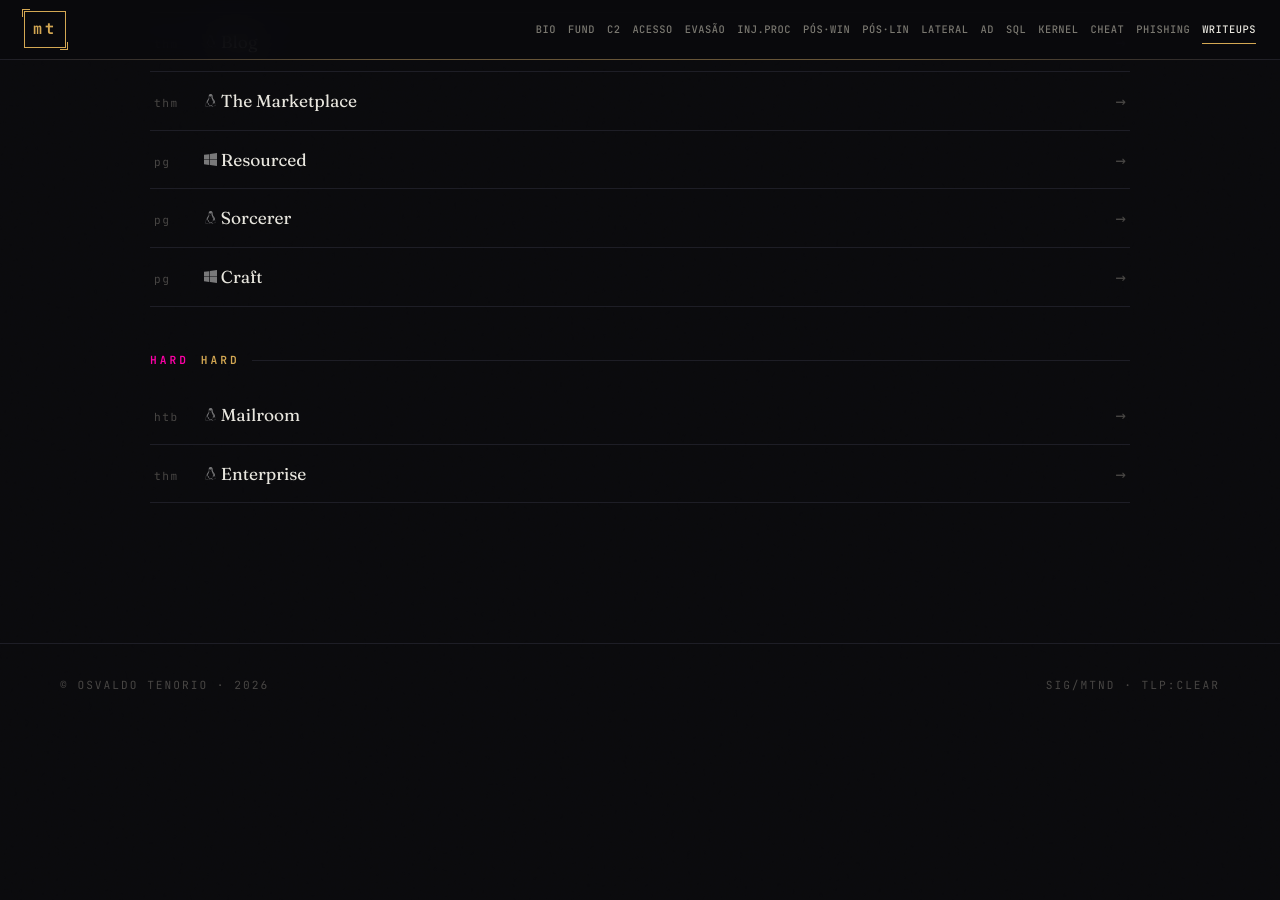
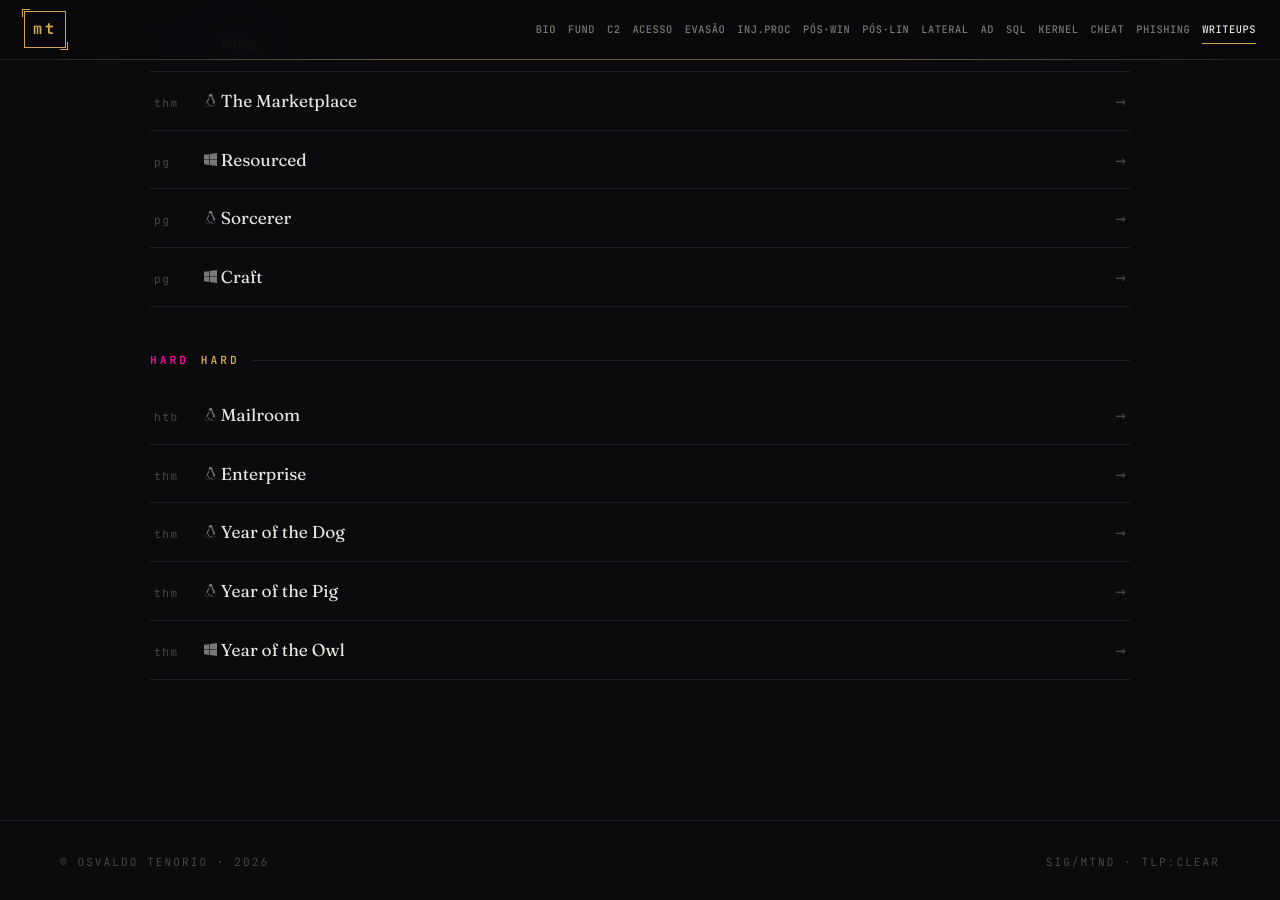
Before and after one commit to mithr4nd1r/mithr4nd1r.github.io, a Jekyll site: the page built from writeups/index.md, in a window 1280 px wide and 900 px high, scrolled down 3085 px. Built offline with Jekyll 4.4.1, drawn with Linux system fonts in a browser that asks for light colours; before the commit the page ends 3809 px from its top, so only the background shows below that.

Commit message:
Add Year of the Dog/Pig/Owl writeup stubs (THM, hard)
All 3 confirmed Feito 🙌 in Notion; missed from previous batch.
Hard tier now has 5 entries (3 HTB + 4 THM).

Co-Authored-By: Claude Sonnet 4.6 <noreply@anthropic.com>

```diff
--- a/_data/writeups.yml
+++ b/_data/writeups.yml
@@ -64,4 +64,7 @@
     # HTB
     - { slug: mailroom,        name: Mailroom,         os: linux,   platform: htb }
     # THM
-    - { slug: enterprise,      name: Enterprise,       os: linux,   platform: thm }
+    - { slug: enterprise,         name: Enterprise,         os: linux,   platform: thm }
+    - { slug: year-of-the-dog,    name: Year of the Dog,    os: linux,   platform: thm }
+    - { slug: year-of-the-pig,    name: Year of the Pig,    os: linux,   platform: thm }
+    - { slug: year-of-the-owl,    name: Year of the Owl,    os: windows, platform: thm }
--- /dev/null
+++ b/writeups/year-of-the-dog.md
@@ -0,0 +1,10 @@
+---
+layout: writeup
+title: Year of the Dog
+platform: thm
+difficulty: hard
+os: linux
+---
+
+> Writeup em elaboração.
+{: .prompt-tip }
--- /dev/null
+++ b/writeups/year-of-the-owl.md
@@ -0,0 +1,10 @@
+---
+layout: writeup
+title: Year of the Owl
+platform: thm
+difficulty: hard
+os: windows
+---
+
+> Writeup em elaboração.
+{: .prompt-tip }
--- /dev/null
+++ b/writeups/year-of-the-pig.md
@@ -0,0 +1,10 @@
+---
+layout: writeup
+title: Year of the Pig
+platform: thm
+difficulty: hard
+os: linux
+---
+
+> Writeup em elaboração.
+{: .prompt-tip }
```
